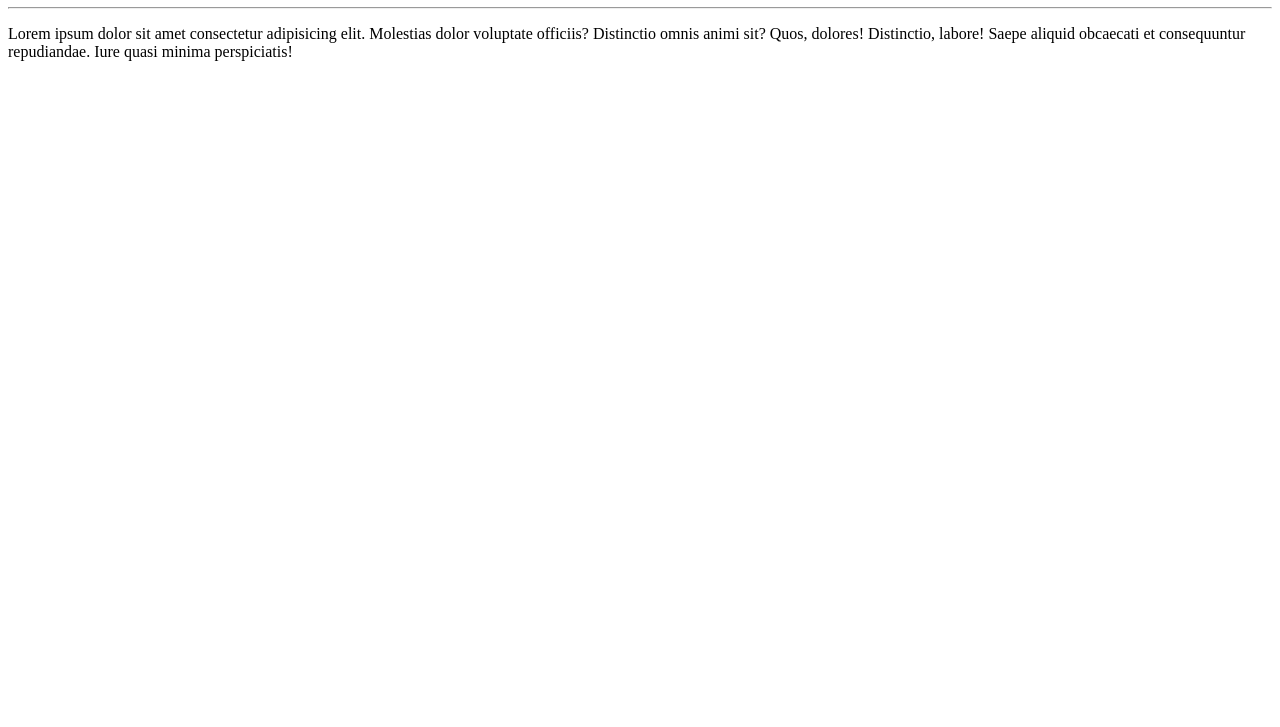
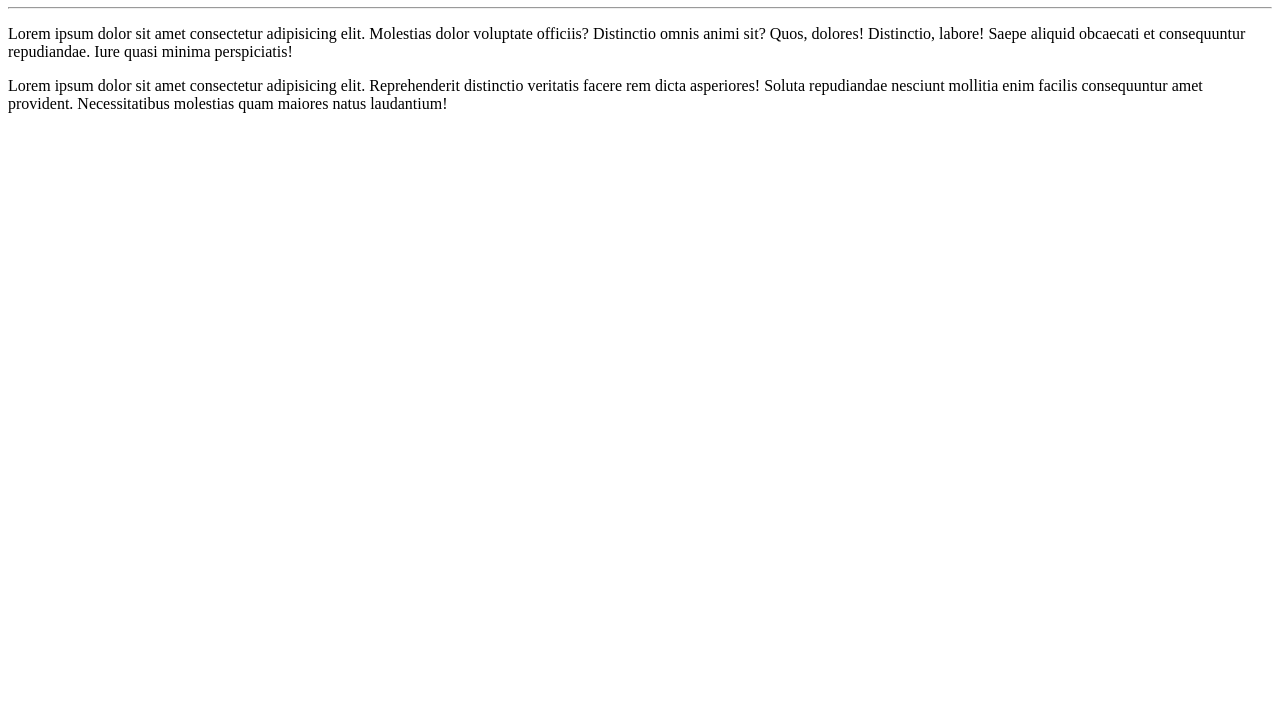
Before and after one commit to FlaviaLuciana/ola-mundo, a plain HTML site: page site-teste/index.html in a window 1280 px wide. Shown: the part 73-800 px from the top of the page. Drawn offline with Linux system fonts and the light colour scheme.

Commit message:
Update index.html
Adicionei mais um paragráfo

```diff
--- a/site-teste/index.html
+++ b/site-teste/index.html
@@ -13,5 +13,8 @@
         Distinctio omnis animi sit? Quos, dolores! Distinctio, labore! Saepe aliquid obcaecati et
         consequuntur repudiandae. Iure quasi minima perspiciatis!
     </p>
+    <p>Lorem ipsum dolor sit amet consectetur adipisicing elit. Reprehenderit distinctio veritatis
+        facere rem dicta asperiores! Soluta repudiandae nesciunt mollitia enim facilis consequuntur
+        amet provident. Necessitatibus molestias quam maiores natus laudantium!</p>
 </body>
 </html>
```
